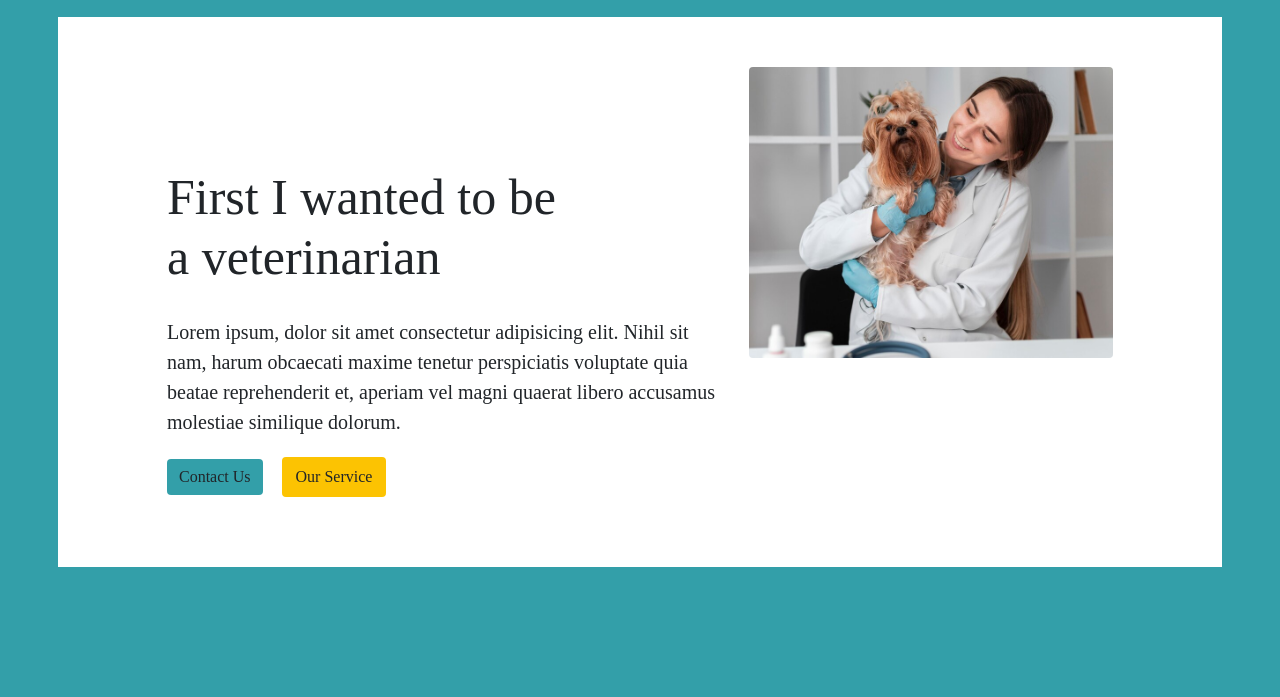
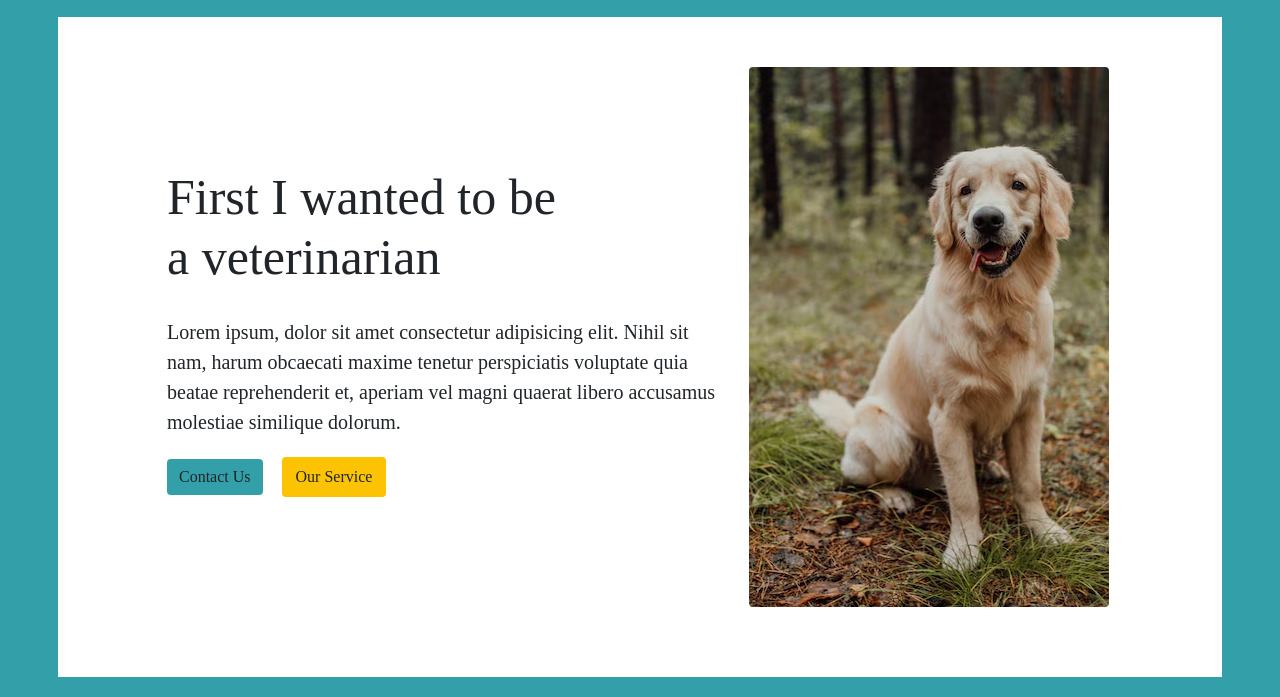
Before and after one commit to AnushaYuvika/The-Dog-House, a plain HTML site: page index.html in a window 1280 px wide. Shown: the part 103-800 px from the top of the page. Drawn offline with nearby package versions, Linux system fonts and the light colour scheme.

Commit message:
Update index.html

```diff
--- a/index.html
+++ b/index.html
@@ -64,7 +64,7 @@
             <button type="button" class="btn" id="banner-btn-2">Our Service</button>
           </div>
           <div class="col-md-4 d-none d-md-block" id="banner-img">
-            <img src="images/dog2.jpg" alt="" class="img-fluid rounded">
+            <img src="images/dog1.avif" alt="" class="img-fluid rounded">
           </div>
         </div>
       </div>
```
